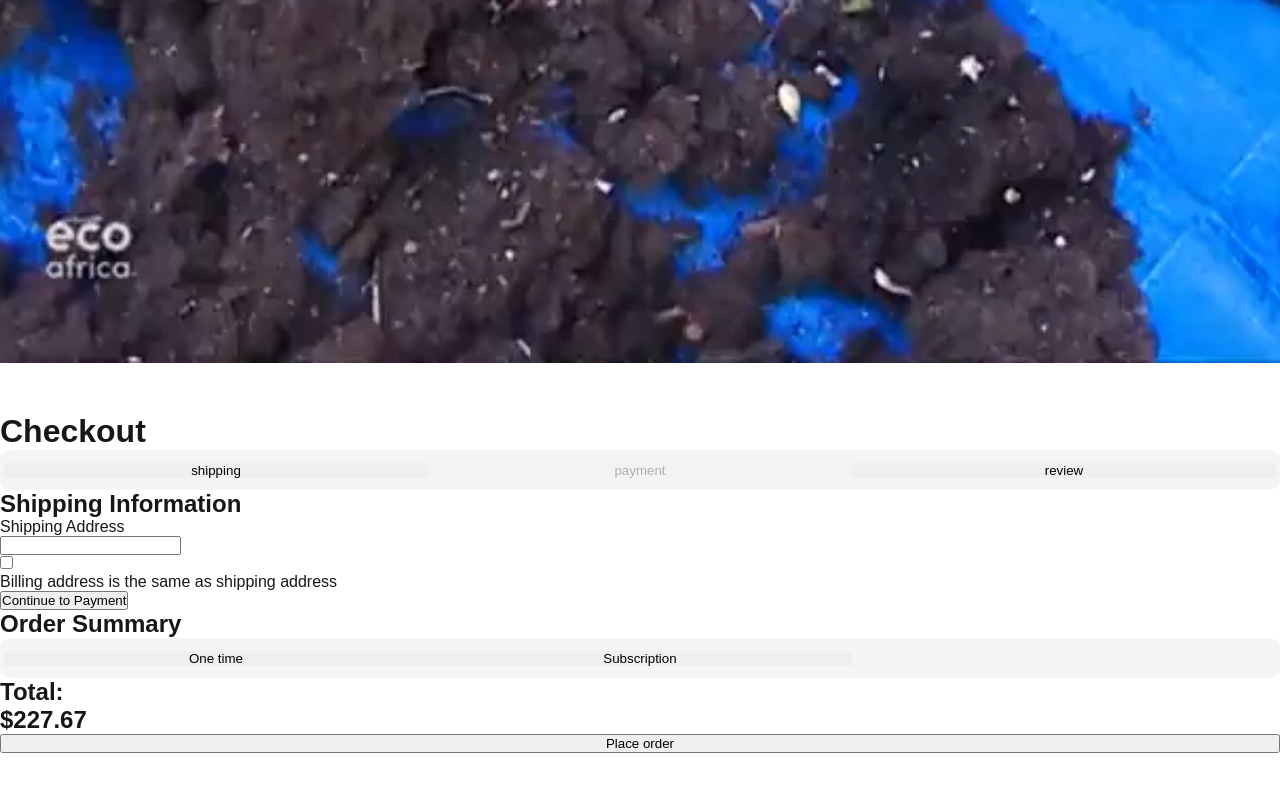
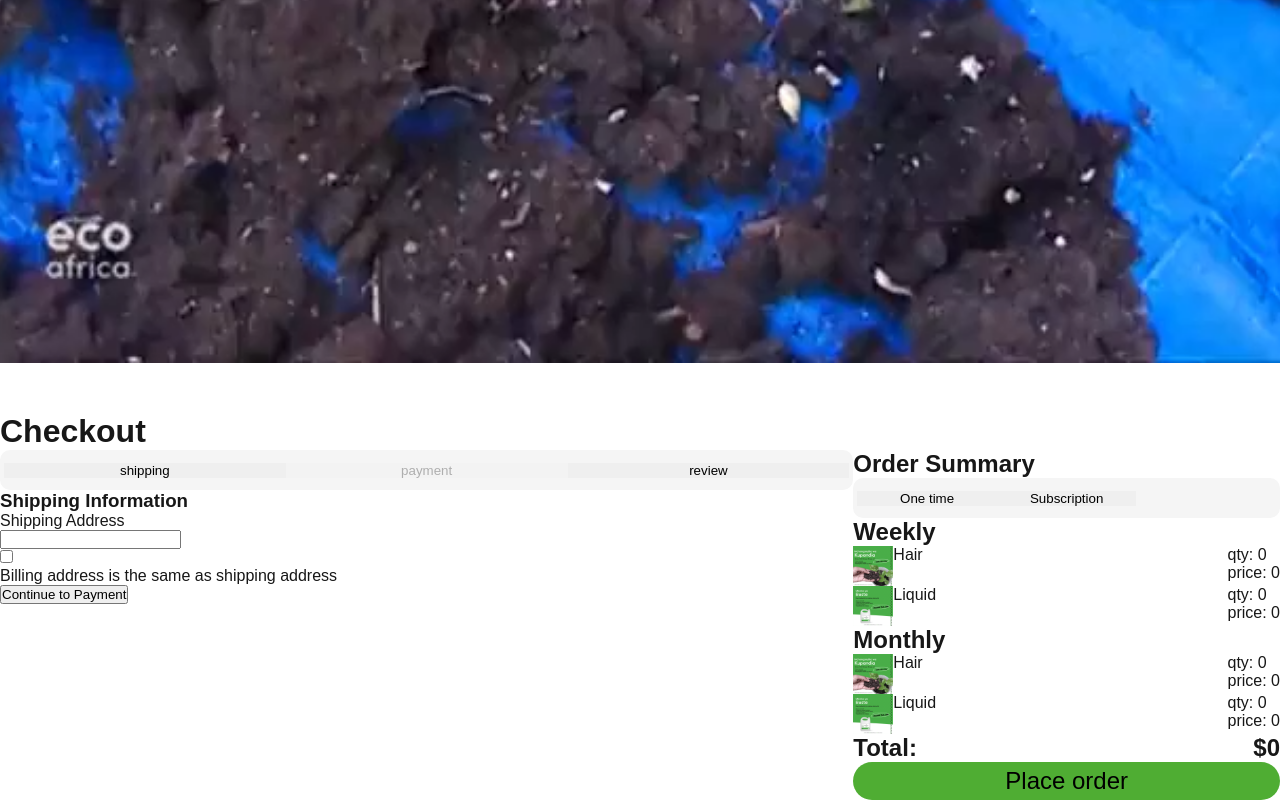
Before and after one commit to eitanschreiber123/hair, a Next.js app: page /checkout in a window 1280 px wide. Shown: the part 397-1197 px from the top of the page. Before the commit the page ends 1150 px from the top, so only its background shows below. Built offline with nearby package versions, Linux system fonts and the light colour scheme; no server answers.

Commit message:
checkout part 1

```diff
--- a/src/app/checkout/page.js
+++ b/src/app/checkout/page.js
@@ -84,6 +84,8 @@ export default function Home() {
       <main>
         <Top image="hair" first="Checkout"whichLink={()=>redirect()} amount={cart.one.hair +cart.one.liquid+cart.sub.weekly.hair +cart.sub.weekly.liquid+cart.sub.monthly.hair +cart.sub.monthly.liquid}/>
         <h1>Checkout</h1>
+        <section style={{display:'flex'}}>
+            <div style={{flex:2}}>
         <div style={{outline:'none',color:'hsl(0 0% 45.1%)',padding:'.25rem',backgroundColor:'hsl(0 0% 96.1%)',borderRadius:'10px',justifyContent:'center',alignItems:'center',display:'grid',border:'none',gridTemplateColumns: 'repeat(3, minmax(0, 1fr))',height:'2.5rem'}}>
             <button style={{cursor:'pointer',border:'none'}} onClick={()=>setContent('shipping')}>shipping</button>
             <button style={{cursor:'pointer',border:'none'}} disabled={address == '' || (billingAddress == '' && isSame == false)}onClick={()=>setContent('payment')}>payment</button>
@@ -150,21 +152,91 @@ export default function Home() {
                     </div>
                     <button>Back to Payment</button>
                 </div>}
-            <div style={{display:'flex',flexDirection:'column'}}>
+                </section>
+                </div>
+            <div style={{display:'flex',flexDirection:'column',flex:1}}>
                <h1>Order Summary</h1>
                <div style={{outline:'none',color:'hsl(0 0% 45.1%)',padding:'.25rem',backgroundColor:'hsl(0 0% 96.1%)',borderRadius:'10px',justifyContent:'center',alignItems:'center',display:'grid',border:'none',gridTemplateColumns: 'repeat(3, minmax(0, 1fr))',height:'2.5rem'}}>
             <button style={{cursor:'pointer',border:'none'}} onClick={()=>setSummary('one')}>One time</button>
             <button style={{cursor:'pointer',border:'none'}} onClick={()=>setSummary('sub')}>Subscription</button>
             </div>
-               {summary == 'one' ? <div></div>
-               : <div></div>}
-               <div>
+               {summary == 'one' ? <div>
+                <div style={{display:'flex', justifyContent:'space-between'}}>
+                    <div style={{display:'flex'}}>
+                    <Image width={40} height={40} src="/hair_product.png"/>
+                    <p>Hair</p>
+                    </div>
+                    <div>
+                        <p>qty: {cart.one.hair}</p>
+                        <p>price: {cart.one.hair * .2}</p>
+                    </div>
+                </div>
+                <div style={{display:'flex', justifyContent:'space-between'}}>
+                    <div style={{display:'flex'}}>
+                    <Image width={40} height={40} src="/liquid.png"/>
+                    <p>Liquid</p>
+                    </div>
+                    <div>
+                        <p>qty: {cart.one.liquid}</p>
+                        <p>price: {cart.one.liquid * 3.68}</p>
+                    </div>
+                </div>
+               </div>
+               : <div>
+                  <div>
+                    <h2>Weekly</h2>
+                    <div style={{display:'flex', justifyContent:'space-between'}}>
+                        <div style={{display:'flex'}}>
+                    <Image width={40} height={40} src="/hair_product.png"/>
+                    <p>Hair</p>
+                    </div>
+                    <div>
+                        <p>qty: {cart.sub.weekly.hair}</p>
+                        <p>price: {cart.sub.weekly.hair * .2}</p>
+                    </div>
+                </div>
+                <div style={{display:'flex', justifyContent:'space-between'}}>
+                    <div style={{display:'flex'}}>
+                    <Image width={40} height={40} src="/liquid.png"/>
+                    <p>Liquid</p>
+                    </div>
+                    <div>
+                        <p>qty: {cart.sub.weekly.liquid}</p>
+                        <p>price: {cart.sub.weekly.liquid * 3.68}</p>
+                    </div>
+                </div>
+                  </div>
+                  <div>
+                    <h2>Monthly</h2>
+                    <div style={{display:'flex', justifyContent:'space-between'}}>
+                        <div style={{display:'flex'}}>
+                    <Image width={40} height={40} src="/hair_product.png"/>
+                    <p>Hair</p>
+                    </div>
+                    <div>
+                        <p>qty: {cart.sub.monthly.hair}</p>
+                        <p>price: {cart.sub.monthly.hair * .2}</p>
+                    </div>
+                </div>
+                <div style={{display:'flex', justifyContent:'space-between'}}>
+                    <div style={{display:'flex'}}>
+                    <Image width={40} height={40} src="/liquid.png"/>
+                    <p>Liquid</p>
+                    </div>
+                    <div>
+                        <p>qty: {cart.sub.monthly.liquid}</p>
+                        <p>price: {cart.sub.monthly.liquid * 3.68}</p>
+                    </div>
+                </div>
+                  </div>
+                </div>}
+               <div style={{display:'flex',justifyContent:'space-between'}}>
                  <h1>Total:</h1>
-                 <h1>$227.67</h1>
+                 <h1>${(cart.one.hair * .2) + (cart.one.liquid * 3.68) + (cart.sub.weekly.hair * .2) + (cart.sub.weekly.liquid * 3.68) + (cart.sub.monthly.hair * .2) + (cart.sub.monthly.liquid * 3.68)}</h1>
                </div>
-               <button>Place order</button>
+               <button style={{backgroundColor:'#4fad33',padding:'5px 10px', borderRadius:'50px',fontSize:'1.5em',border:'none'}}>Place order</button>
             </div>
-        </section>
+            </section>
       </main>
   );
 }
--- a/src/app/shop/hair/page.js
+++ b/src/app/shop/hair/page.js
@@ -20,7 +20,7 @@ export default function Home() {
       }
     }
   return (
-    <main style={{display: 'flex',flexDirection: 'column',width:'100vw'}}>
+    <main style={{display: 'flex',flexDirection: 'column',width:'100vw',alignItems:'flex-start'}}>
     <Top image="hair" first="Our products"whichLink={()=>redirect()} amount={cart.one.hair +cart.one.liquid+cart.sub.weekly.hair +cart.sub.weekly.liquid+cart.sub.monthly.hair +cart.sub.monthly.liquid}/>
     <section style={{display:'flex',flexWrap:'wrap'}}>
     <img alt="im" width="480" height="480" src="/hair_product.png"/>
@@ -40,7 +40,7 @@ export default function Home() {
       <button style={{backgroundColor:'#4fad33',padding:'5px 10px', borderRadius:'50px',fontSize:'1.5em'}} onClick={()=>addItemToCart(purchaseType, 'hair', 1, sub)}>Add to cart</button>
       </div>
     </section>
-    <Link href="/cart">Go to cart</Link>
+    <Link style={{backgroundColor:'#4fad33',padding:'5px 10px', borderRadius:'50px',fontSize:'1.5em'}} href="/cart">Go to cart</Link>
     <footer style={{width:'100%'}}>
       <hr />
       <div style={{width:'100%',display:'flex',justifyContent:'space-evenly', alignItems:'center'}}>
--- a/src/app/shop/liquid/page.js
+++ b/src/app/shop/liquid/page.js
@@ -20,7 +20,7 @@ export default function Home() {
       }
     }
   return (
-    <main style={{display: 'flex',flexDirection: 'column',width:'100vw'}}>
+    <main style={{display: 'flex',flexDirection: 'column',width:'100vw',alignItems:'flex-start'}}>
     <Top image="hair" first="Our products"whichLink={()=>redirect()} amount={cart.one.hair +cart.one.liquid+cart.sub.weekly.hair +cart.sub.weekly.liquid+cart.sub.monthly.hair +cart.sub.monthly.liquid}/>
     <section style={{display:'flex',flexWrap:'wrap'}}>
     <img alt="im" width="480" height="480" src="/liquid.png" style={{margin:'20px 0'}}/>
@@ -40,7 +40,7 @@ export default function Home() {
       <button style={{backgroundColor:'#4fad33',padding:'5px 10px', borderRadius:'50px',fontSize:'1.5em'}} onClick={()=>addItemToCart({ type: 'one', product: 'hair' }, cart.hair)}>Add to cart</button>
       </div>
     </section>
-    <Link href="/cart">Go to cart</Link>
+    <Link style={{backgroundColor:'#4fad33',padding:'5px 10px', borderRadius:'50px',fontSize:'1.5em'}} href="/cart">Go to cart</Link>
     <footer style={{width:'100%'}}>
       <hr />
       <div style={{width:'100%',display:'flex',justifyContent:'space-evenly', alignItems:'center'}}>
--- a/src/app/shop/page.js
+++ b/src/app/shop/page.js
@@ -21,11 +21,11 @@ export default function Home() {
         <Top image="hair" first="Our products"whichLink={()=>redirect()} amount={cart.one.hair +cart.one.liquid+cart.sub.weekly.hair +cart.sub.weekly.liquid+cart.sub.monthly.hair +cart.sub.monthly.liquid}/>
         <section style={{display:'flex',width:'100%',justifyContent:'space-evenly',marginBottom:'50px',flexWrap:'wrap'}}>
           <div onClick={()=>router.push("/shop/hair")} style={{display:'flex',margin:'10px',flexDirection:'column',alignItems:'center',borderRadius:'10px',padding:'10px',border:'solid 1px black'}}>
-          <img alt="im" width="264" height="264" src="/hair_product.png"/>
+          <Image width={264} height={264} src="/hair_product.png"/>
             <button style={{backgroundColor:'#4fad33',padding:'5px 10px', borderRadius:'50px',fontSize:'1.5em'}}>Buy</button>
           </div>
           <div onClick={()=>router.push("/shop/liquid")} style={{display:'flex',margin:'10px',flexDirection:'column',alignItems:'center',borderRadius:'10px',padding:'10px',border:'solid 1px black'}}>
-          <img alt="im" width="264" height="264" src="/liquid.png"/>
+          <Image width={264} height={264} src="/liquid.png"/>
             <button style={{backgroundColor:'#4fad33',padding:'5px 10px', borderRadius:'50px',fontSize:'1.5em'}}>Buy</button>
           </div>
         </section>
--- a/src/models.js
+++ b/src/models.js
@@ -16,6 +16,7 @@ const BarberDataTypeSchema = new mongoose.Schema({orders: [], info:BarberInfoTyp
 const UserTypeSchema = new mongoose.Schema({name: String,email: String,password: String,customerData: CustomerDataTypeSchema, barberData:BarberDataTypeSchema}, { strict: false })
 const ActiveUserTypeSchema = new mongoose.Schema({ user: UserTypeSchema })
 const EmployeeTypeSchema = new mongoose.Schema({name: String,email: String,password: String})
+const CustomerOrderTypeSchema = new mongoose.Schema({})
 
 export const ActiveUserType = mongoose.models.ActiveUserType || mongoose.model("ActiveUserType", ActiveUserTypeSchema, "activeusertypes");
 export const CartItemType = mongoose.models.CartItemType || mongoose.model("CartItemType", CartItemTypeSchema, "cartitemtypes");
@@ -32,3 +33,4 @@ export const BarberInfoType = mongoose.models.BarberInfoType || mongoose.model("
 export const CustomerSubType = mongoose.models.CustomerSubType || mongoose.model("CustomerSubType", CustomerSubTypeSchema, "customersubtypes")
 export const CustomerDataType = mongoose.models.CustomerDataType || mongoose.model("CustomerDataType", CustomerDataTypeSchema, "customerdatatypes")
 export const BarberDataType = mongoose.models.BarberDataType || mongoose.model("BarberDataType", BarberDataTypeSchema, "barberdatatypes")
+export const CustomerOrderType = mongoose.models.CustomerOrderType || mongoose.model("CustomerOrderType", CustomerOrderTypeSchema, "customerOrdertypes")
```
Also changed, not shown: src/app/cart/page.js (+8 -0 lines), src/app/page.js (+13 -8 lines), public/last_link.jpg (added).
